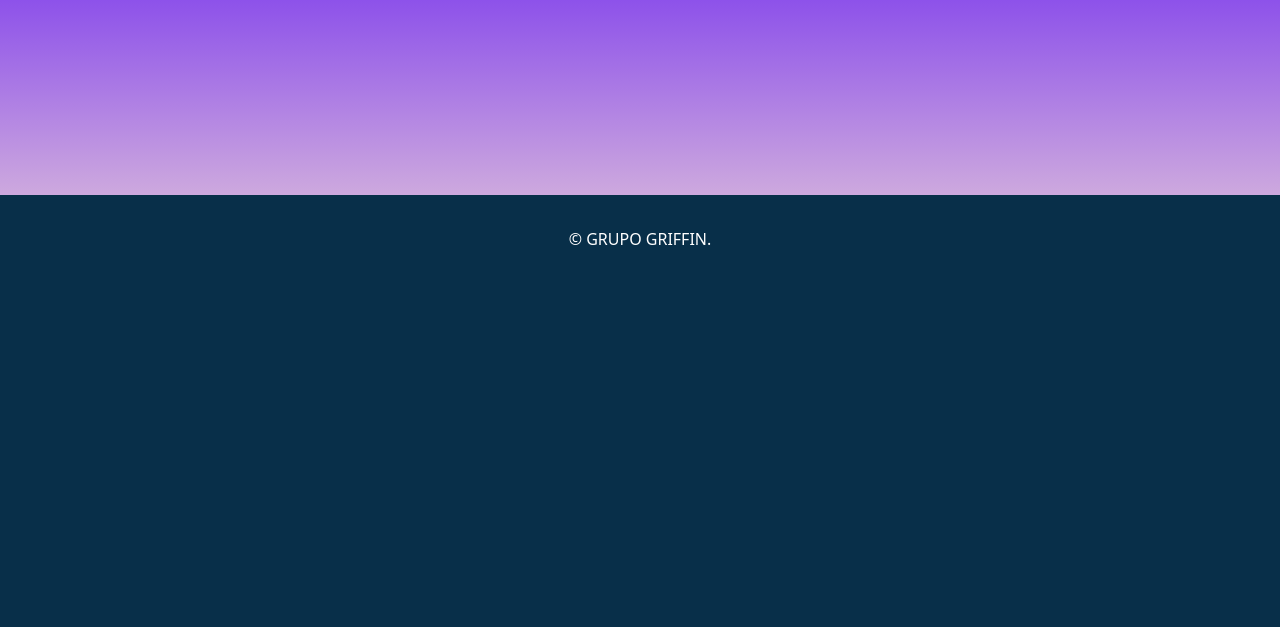
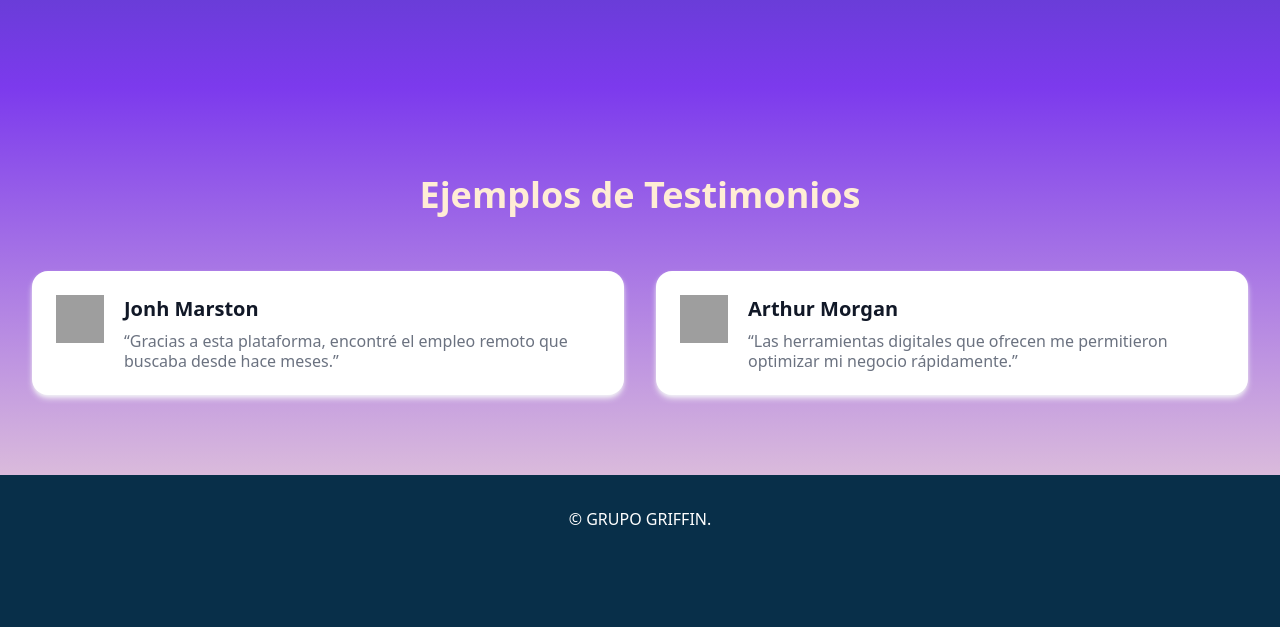
Before and after one commit to gduran28/asr-portal, a PHP site: page / in a window 1280 px wide. Shown: the part 453-1080 px from the top of the page. Before the commit the page ends 698 px from the top, so only its background shows below. Run offline with PHP 8.4, Linux system fonts and the light colour scheme; some libraries are stand-ins or nearby versions; grey boxes are pictures that could not be loaded.

Commit message:
feat: index page

```diff
--- a/index.php
+++ b/index.php
@@ -5,6 +5,63 @@
 
   ?>
 
+<section class="py-14 lg:py-24 relative">
+  <div class="mx-auto max-w-7xl px-4 sm:px-6 lg:px-8 relative ">
+    <div class="grid grid-cols-1 lg:grid-cols-2 gap-9">
+      <div class="img-box">
+        <img src="https://images.unsplash.com/photo-1556761175-9c1bafe0f436?q=80&w=2874&auto=format&fit=crop&ixlib=rb-4.0.3&ixid=M3wxMjA3fDB8MHxwaG90by1wYWdlfHx8fGVufDB8fHx8fA%3D%3D" alt="Banner image"
+          class="max-lg:mx-auto animate-fade-right animate-once animate-ease-in-out">
+      </div>
+      <div class="lg:pl-[100px] flex items-center">
+        <div class="data w-full">
+          <h2
+            class="font-manrope font-bold text-4xl lg:text-5xl text-orange-100 mb-9 max-lg:text-center relative animate-fade-right animate-once animate-ease-in-out">
+            <?php include BASE_PATH."/config/variables.php"; echo $SITE_NAME ?>
+          </h2>
+          <p class="font-normal text-xl leading-8 text-white max-lg:text-center max-w-2xl mx-auto">
+            Transforma tus ideas con tecnología. Encuentra las mejores herramientas y oportunidades laborales en un solo lugar.
+          </p>
+        </div>
+      </div>
+    </div>
+  </div>
+</section>
+
+<section class="py-20">
+  <div class="mx-auto max-w-7xl px-4 sm:px-6 lg:px-8">
+    <h2 class="font-manrope text-4xl text-center text-orange-100 font-bold mb-14">Ejemplos de Testimonios</h2>
+    <div class="flex flex-col gap-5 xl:gap-8 lg:flex-row lg:justify-between">
+      <div
+        class="w-full max-lg:max-w-xl mx-auto lg:mx-0 bg-white p-6 rounded-2xl shadow-md shadow-gray-100">
+        <div class="flex gap-5">
+          <div class="font-manrope text-2xl font-bold text-indigo-600">
+            <img src="/assets/connect.png" alt="" srcset="" class="size-12">
+          </div>
+          <div class="flex-1">
+            <h4 class="text-xl text-gray-900 font-semibold mb-2">Jonh Marston</h4>
+            <p class="text-l text-gray-500 leading-5">
+              “Gracias a esta plataforma, encontré el empleo remoto que buscaba desde hace meses.”
+            </p>
+          </div>
+        </div>
+      </div>
+      <div
+        class="w-full max-lg:max-w-2xl mx-auto lg:mx-0 bg-white p-6 rounded-2xl shadow-md shadow-gray-100">
+        <div class="flex gap-5">
+          <div class="font-manrope text-2xl font-bold text-indigo-600">
+            <img src="/assets/connect.png" alt="" srcset="" class="size-12">
+          </div>
+          <div class="flex-1">
+            <h4 class="text-xl text-gray-900 font-semibold mb-2">Arthur Morgan</h4>
+            <p class="text-l text-gray-500 leading-5">
+              “Las herramientas digitales que ofrecen me permitieron optimizar mi negocio rápidamente.”
+            </p>
+          </div>
+        </div>
+      </div>
+    </div>
+  </div>
+</section>
 <?php
   include "components/Footer.php";
 ?>
```
